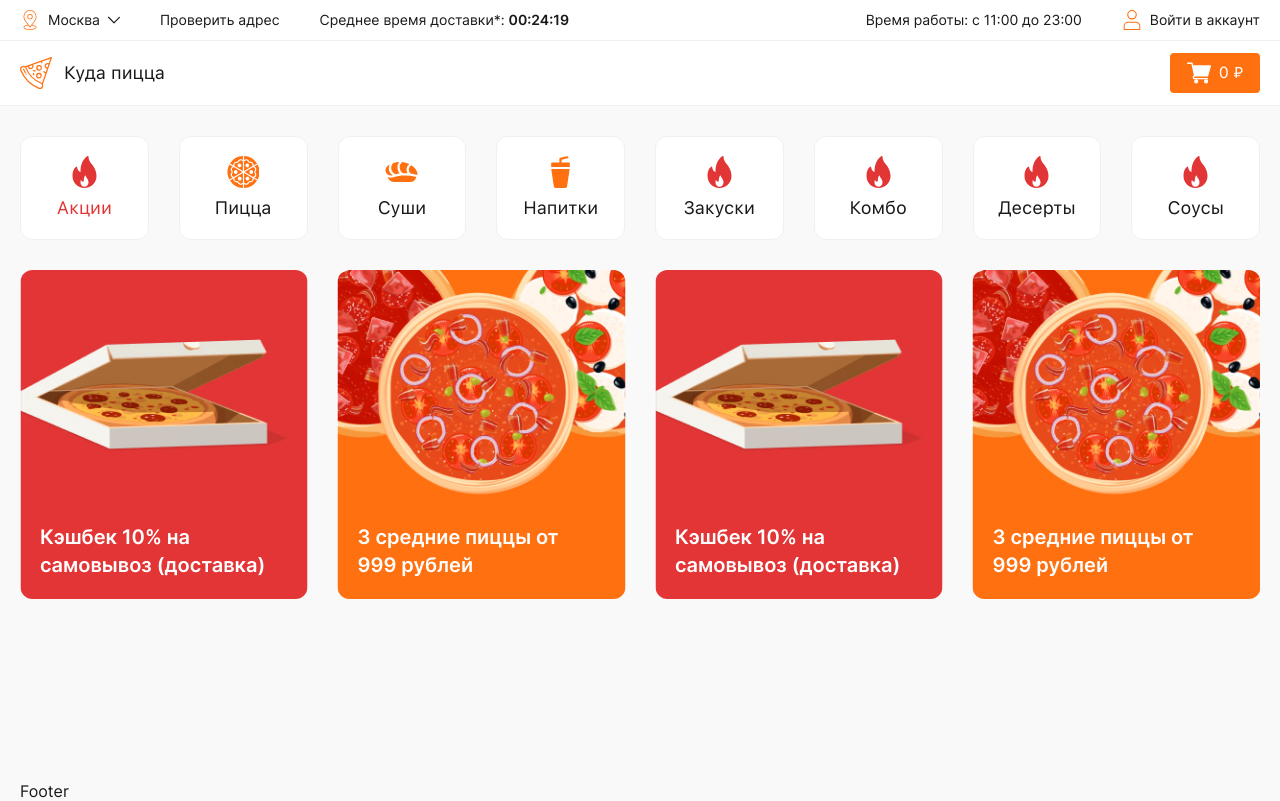
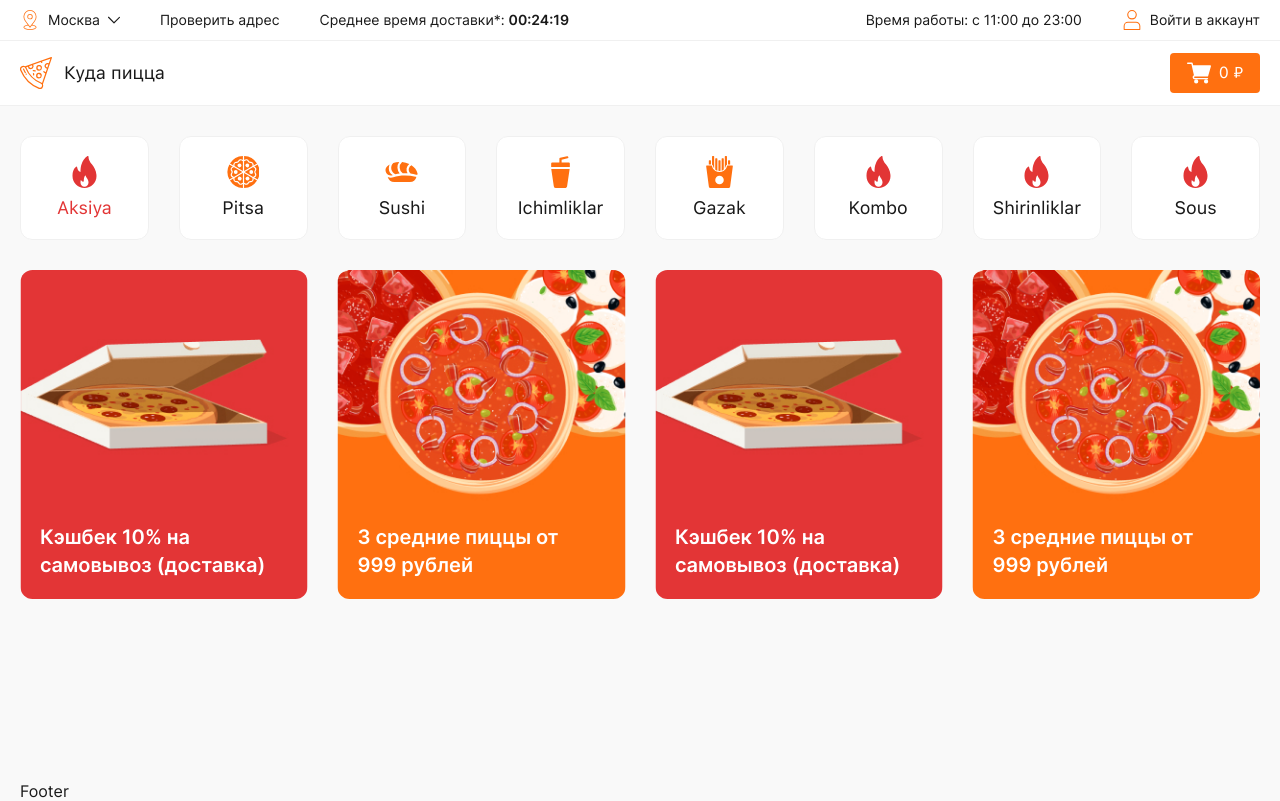
Before and after one commit to Shukhratovich-a/pizza, a React (Create React App) app: page / in a window 1280 px wide. Built offline with nearby package versions, Linux system fonts and the light colour scheme.

Commit message:
Edit any things

```diff
--- /dev/null
+++ b/src/Components/Lib/Icon/Snack.jsx
@@ -0,0 +1,12 @@
+const Snack = () => {
+  return (
+    <svg width="33" height="32" fill="none" xmlns="http://www.w3.org/2000/svg">
+      <path
+        d="M9.57 0c-.3 0-.52.24-.54.53v8.1c.54.2.95.66 1.05 1.25 0 .02.21 1.21 1.08 2.47V.53c0-.3-.23-.53-.53-.53H9.57Zm12.8 0c-.3 0-.52.24-.54.53v11.81a6.98 6.98 0 0 0 1.1-2.47c.09-.58.5-1.05 1.04-1.24V.53c0-.3-.24-.53-.54-.53h-1.07Zm-9.6 2.13c-.3 0-.54.24-.54.54v10.88c.55.48 1.23.88 2.13 1.12v-12c0-.3-.23-.54-.53-.54h-1.06Zm6.4 0c-.3 0-.54.24-.54.54v12c.9-.24 1.59-.65 2.14-1.12V2.67c0-.3-.24-.54-.54-.54h-1.07ZM6.36 4.27c-.3 0-.54.23-.54.53v3.73h2.14V4.8c0-.3-.24-.53-.54-.53H6.37Zm9.6 0c-.3 0-.54.23-.54.53v10.07a9.45 9.45 0 0 0 2.14 0V4.8c0-.3-.24-.53-.54-.53h-1.07Zm9.6 0c-.3 0-.54.23-.54.53v3.73h2.13V4.8c0-.3-.23-.53-.53-.53h-1.06ZM3.7 9.6a.53.53 0 0 0-.53.6l2.67 20.26c.1.8.71 1.54 1.6 1.54h18.13c.87 0 1.5-.74 1.59-1.53l2.67-20.27a.53.53 0 0 0-.53-.6h-4.8c-.26 0-.48.19-.53.45 0 0-.25 1.48-1.3 2.97C21.6 14.52 19.8 16 16.5 16s-5.1-1.48-6.17-2.98c-1.06-1.5-1.3-2.97-1.3-2.97a.53.53 0 0 0-.53-.45H3.7Zm12.8 10.13a4.27 4.27 0 1 1-.01 8.55 4.27 4.27 0 0 1 0-8.55Z"
+        fill="currentColor"
+      />
+    </svg>
+  );
+};
+
+export default Snack;
--- a/src/Components/Nav/Nav.jsx
+++ b/src/Components/Nav/Nav.jsx
@@ -5,11 +5,49 @@ import Promotion from "../Lib/Icon/Promotion";
 import Pizza from "../Lib/Icon/Pizza";
 import Sushi from "../Lib/Icon/Sushi";
 import Juice from "../Lib/Icon/Juice";
+import Snack from "../Lib/Icon/Snack";
 
 import "swiper/css";
 import "./Nav.scss";
 
 const Nav = () => {
+  const nav = {
+    ru: {
+      nav1: "Акции",
+      nav2: "Пицца",
+      nav3: "Суши",
+      nav4: "Напитки",
+      nav5: "Закуски",
+      nav6: "Комбо",
+      nav7: "Десерты",
+      nav8: "Соусы",
+    },
+
+    en: {
+      nav1: "Promotion",
+      nav2: "Pizza",
+      nav3: "Sushi",
+      nav4: "Drinks",
+      nav5: "Snack",
+      nav6: "Combo",
+      nav7: "Dessert",
+      nav8: "Souse",
+    },
+
+    uz: {
+      nav1: "Aksiya",
+      nav2: "Pitsa",
+      nav3: "Sushi",
+      nav4: "Ichimliklar",
+      nav5: "Gazak",
+      nav6: "Kombo",
+      nav7: "Shirinliklar",
+      nav8: "Sous",
+    },
+  };
+
+  const lang = "uz";
+
   return (
     <nav className="nav">
       <div className="container">
@@ -18,7 +56,7 @@ const Nav = () => {
             <Link className="nav__link" to={"/id"}>
               <Promotion />
 
-              <span className="nav__link__text">Акции</span>
+              <span className="nav__link__text">{nav[lang].nav1}</span>
             </Link>
           </SwiperSlide>
 
@@ -26,7 +64,7 @@ const Nav = () => {
             <Link className="nav__link" to={"/id"}>
               <Pizza />
 
-              <span className="nav__link__text">Пицца</span>
+              <span className="nav__link__text">{nav[lang].nav2}</span>
             </Link>
           </SwiperSlide>
 
@@ -34,7 +72,7 @@ const Nav = () => {
             <Link className="nav__link" to={"/id"}>
               <Sushi />
 
-              <span className="nav__link__text">Суши</span>
+              <span className="nav__link__text">{nav[lang].nav3}</span>
             </Link>
           </SwiperSlide>
 
@@ -42,7 +80,15 @@ const Nav = () => {
             <Link className="nav__link" to={"/id"}>
               <Juice />
 
-              <span className="nav__link__text">Напитки</span>
+              <span className="nav__link__text">{nav[lang].nav4}</span>
+            </Link>
+          </SwiperSlide>
+
+          <SwiperSlide className="nav__item">
+            <Link className="nav__link" to={"/id"}>
+              <Snack />
+
+              <span className="nav__link__text">{nav[lang].nav5}</span>
             </Link>
           </SwiperSlide>
 
@@ -50,7 +96,7 @@ const Nav = () => {
             <Link className="nav__link" to={"/id"}>
               <Promotion />
 
-              <span className="nav__link__text">Закуски</span>
+              <span className="nav__link__text">{nav[lang].nav6}</span>
             </Link>
           </SwiperSlide>
 
@@ -58,7 +104,7 @@ const Nav = () => {
             <Link className="nav__link" to={"/id"}>
               <Promotion />
 
-              <span className="nav__link__text">Комбо</span>
+              <span className="nav__link__text">{nav[lang].nav7}</span>
             </Link>
           </SwiperSlide>
 
@@ -66,23 +112,7 @@ const Nav = () => {
             <Link className="nav__link" to={"/id"}>
               <Promotion />
 
-              <span className="nav__link__text">Десерты</span>
-            </Link>
-          </SwiperSlide>
-
-          <SwiperSlide className="nav__item">
-            <Link className="nav__link" to={"/id"}>
-              <Promotion />
-
-              <span className="nav__link__text">Соусы</span>
-            </Link>
-          </SwiperSlide>
-
-          <SwiperSlide className="nav__item">
-            <Link className="nav__link" to={"/id"}>
-              <Promotion />
-
-              <span className="nav__link__text">Соусы</span>
+              <span className="nav__link__text">{nav[lang].nav8}</span>
             </Link>
           </SwiperSlide>
         </Swiper>
```
